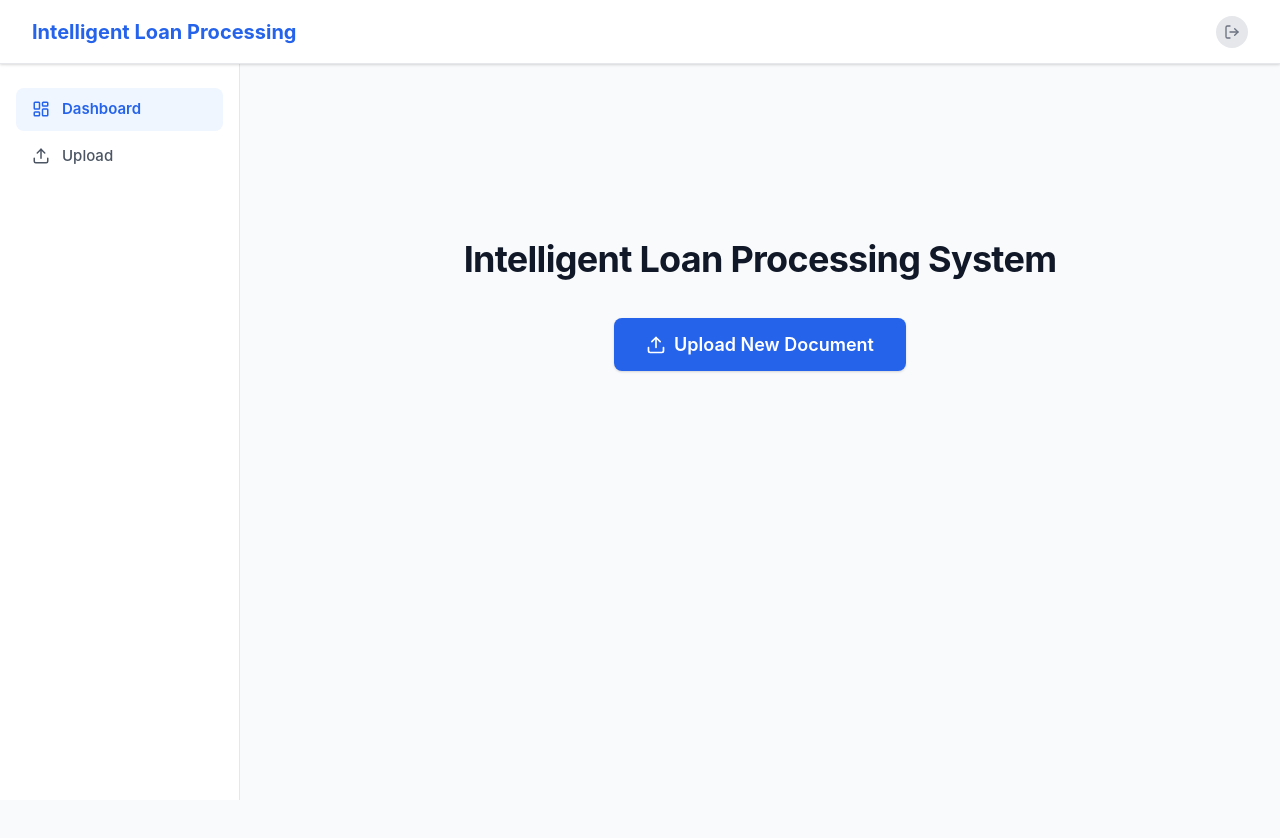
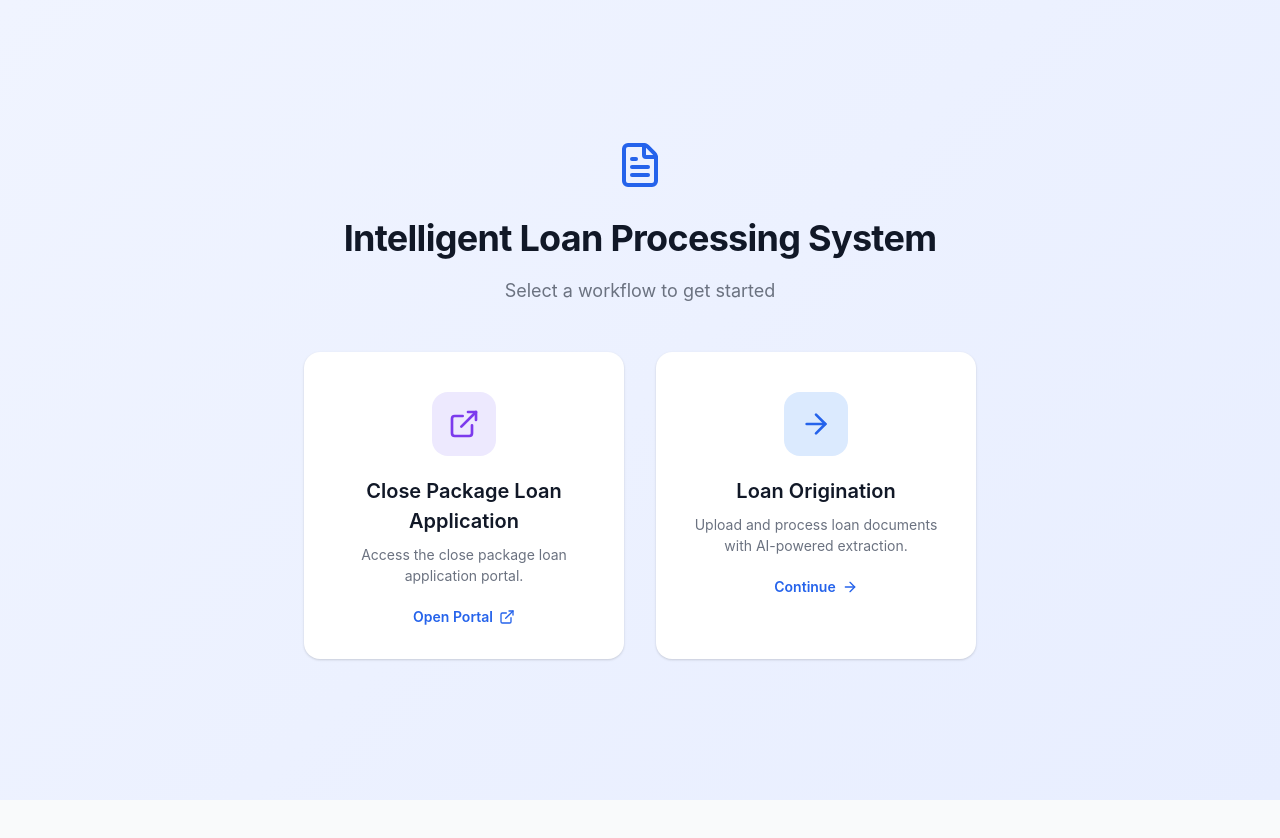
Before and after one commit to Bimmi-kumari-singh/Temp_Repo, a React (Vite) app in the folder frontend/: page /landing in a window 1280 px wide. Before the commit this address led to /dashboard. Shown: the top 838 px of the page. After the commit the page ends 800 px from the top, so only its background shows below. Built offline with nearby package versions, Linux system fonts and the light colour scheme; sample sign-in values are in the browser's storage.

Commit message:
two portals

```diff
--- a/frontend/src/App.jsx
+++ b/frontend/src/App.jsx
@@ -7,6 +7,7 @@ import Processing from './pages/Processing'
 import Results from './pages/Results'
 import History from './pages/History'
 import Layout from './components/Layout'
+import LandingPage from './pages/LandingPage'
 
 function App() {
   const [isAuthenticated, setIsAuthenticated] = useState(
@@ -42,7 +43,15 @@ function App() {
       <Route
         path="/"
         element={
-          isAuthenticated ? <Navigate to="/dashboard" replace /> : <Login onLogin={handleLogin} />
+          isAuthenticated ? <Navigate to="/landing" replace /> : <Login onLogin={handleLogin} />
+        }
+      />
+      <Route
+        path="/landing"
+        element={
+          isAuthenticated ? (
+            <LandingPage />
+          ) : <Navigate to="/" replace />
         }
       />
       <Route
@@ -95,7 +104,7 @@ function App() {
           ) : <Navigate to="/" replace />
         }
       />
-      <Route path="*" element={<Navigate to={isAuthenticated ? '/dashboard' : '/'} replace />} />
+      <Route path="*" element={<Navigate to={isAuthenticated ? '/landing' : '/'} replace />} />
     </Routes>
   )
 }
--- /dev/null
+++ b/frontend/src/pages/LandingPage.css
@@ -0,0 +1,129 @@
+.landing-main {
+  min-height: 100vh;
+  display: flex;
+  flex-direction: column;
+  align-items: center;
+  justify-content: center;
+  padding: 48px 24px;
+  background: linear-gradient(135deg, #f0f4ff 0%, #e8eeff 100%);
+}
+
+.landing-hero {
+  text-align: center;
+  margin-bottom: 48px;
+}
+
+.landing-hero-icon {
+  margin-bottom: 16px;
+}
+
+.landing-hero h1 {
+  font-size: 36px;
+  font-weight: 700;
+  color: #111827;
+  margin-bottom: 12px;
+  letter-spacing: -0.02em;
+}
+
+.landing-hero-subtitle {
+  font-size: 18px;
+  color: #6b7280;
+}
+
+.landing-cards {
+  display: flex;
+  gap: 32px;
+  flex-wrap: wrap;
+  justify-content: center;
+}
+
+.landing-card {
+  all: unset;
+  box-sizing: border-box;
+  display: flex;
+  flex-direction: column;
+  align-items: center;
+  text-align: center;
+  width: 320px;
+  padding: 40px 32px 32px;
+  background: #ffffff;
+  border-radius: 16px;
+  box-shadow: 0 1px 3px rgba(0, 0, 0, 0.1), 0 1px 2px rgba(0, 0, 0, 0.06);
+  cursor: pointer;
+  transition: all 200ms ease-in-out;
+  text-decoration: none;
+  color: inherit;
+}
+
+.landing-card:hover {
+  transform: translateY(-4px);
+  box-shadow: 0 10px 25px -5px rgba(37, 99, 235, 0.15), 0 8px 10px -6px rgba(37, 99, 235, 0.1);
+}
+
+.landing-card:focus-visible {
+  outline: 2px solid #2563EB;
+  outline-offset: 2px;
+}
+
+.landing-card-icon {
+  width: 64px;
+  height: 64px;
+  border-radius: 16px;
+  display: flex;
+  align-items: center;
+  justify-content: center;
+  margin-bottom: 20px;
+}
+
+.close-package-icon {
+  background: #ede9fe;
+  color: #7c3aed;
+}
+
+.origination-icon {
+  background: #dbeafe;
+  color: #2563eb;
+}
+
+.landing-card h2 {
+  font-size: 20px;
+  font-weight: 600;
+  color: #111827;
+  margin-bottom: 8px;
+}
+
+.landing-card p {
+  font-size: 14px;
+  color: #6b7280;
+  margin-bottom: 20px;
+  line-height: 1.5;
+}
+
+.landing-card-action {
+  display: inline-flex;
+  align-items: center;
+  gap: 6px;
+  font-size: 14px;
+  font-weight: 600;
+  color: #2563eb;
+}
+
+@media (max-width: 767px) {
+  .landing-main {
+    padding: 32px 16px;
+  }
+
+  .landing-hero h1 {
+    font-size: 28px;
+  }
+
+  .landing-cards {
+    gap: 20px;
+  }
+
+  .landing-card {
+    width: 100%;
+    max-width: 360px;
+    padding: 32px 24px 24px;
+  }
+}
--- /dev/null
+++ b/frontend/src/pages/LandingPage.jsx
@@ -0,0 +1,46 @@
+import { FileText, ExternalLink, ArrowRight } from 'lucide-react'
+import './LandingPage.css'
+
+const CLOSE_PACKAGE_URL = 'https://mb9vpjs3-4200.inc1.devtunnels.ms/'
+
+export default function LandingPage() {
+  const handleClosePackage = () => {
+    window.open(CLOSE_PACKAGE_URL, '_blank', 'noopener,noreferrer')
+  }
+
+  return (
+    <main className="landing-main">
+      <div className="landing-hero">
+        <div className="landing-hero-icon">
+          <FileText size={48} color="#2563EB" />
+        </div>
+        <h1>Intelligent Loan Processing System</h1>
+        <p className="landing-hero-subtitle">
+          Select a workflow to get started
+        </p>
+      </div>
+      <div className="landing-cards">
+        <button className="landing-card" onClick={handleClosePackage}>
+          <div className="landing-card-icon close-package-icon">
+            <ExternalLink size={32} />
+          </div>
+          <h2>Close Package Loan Application</h2>
+          <p>Access the close package loan application portal.</p>
+          <span className="landing-card-action">
+            Open Portal <ExternalLink size={16} />
+          </span>
+        </button>
+        <a className="landing-card" href="/dashboard">
+          <div className="landing-card-icon origination-icon">
+            <ArrowRight size={32} />
+          </div>
+          <h2>Loan Origination</h2>
+          <p>Upload and process loan documents with AI-powered extraction.</p>
+          <span className="landing-card-action">
+            Continue <ArrowRight size={16} />
+          </span>
+        </a>
+      </div>
+    </main>
+  )
+}
```
